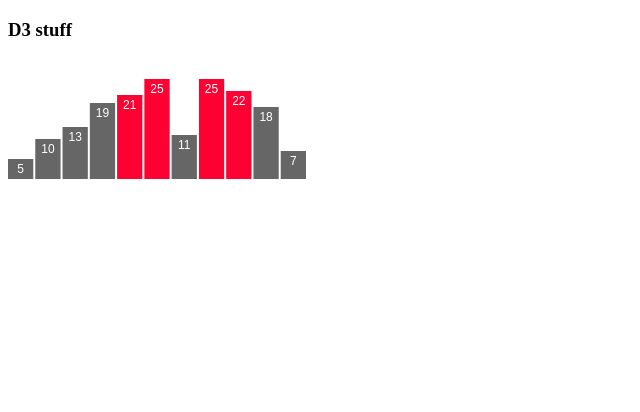
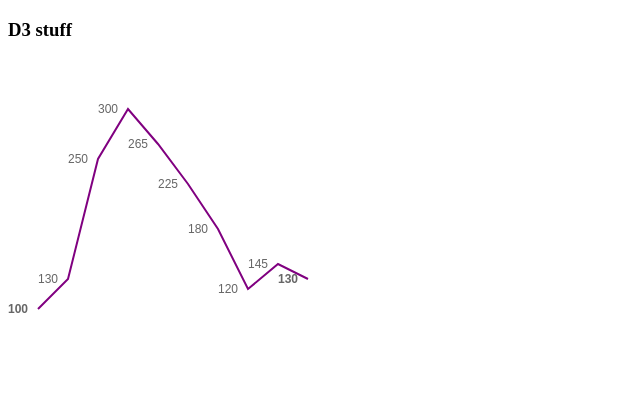
Before and after one commit to rmoncrief/D3tutorials, a plain HTML site: page Project/index.html in a window 1280 px wide. Shown: the whole page, without its empty margins (0-640 px from the left). Drawn offline with Linux system fonts and the light colour scheme.

Commit message:
finished the linegraph.

```diff
--- a/Project/index.html
+++ b/Project/index.html
@@ -3,12 +3,14 @@
   <head>
     <title>Drawing svg shapes with D3</title>
     <script type="text/javascript" src="bower_components/d3/d3.js"></script>
+    <!-- <script src="http://d3js.org/d3.v3.min.js" charset="utf-8"></script> -->
   </head>
   <body>
 
     <h3>D3 stuff</h3>
     <!-- <script type="text/javascript" src="shapes.js"></script> -->
     <!-- <script type="text/javascript" src="drawingWithData.js"></script> -->
-    <script type="text/javascript" src="barchart.js"></script>
+    <!-- <script type="text/javascript" src="barchart.js"></script> -->
+    <script type="text/javascript" src="linechart.js"></script>
   </body>
 </html>
--- /dev/null
+++ b/Project/linechart.js
@@ -0,0 +1,54 @@
+var h = 350;
+var w = 400;
+
+ms = [
+  {"Month": 10, "sales": 100},
+  {"Month": 20, "sales": 130},
+  {"Month": 30, "sales": 250},
+  {"Month": 40, "sales": 300},
+  {"Month": 50, "sales": 265},
+  {"Month": 60, "sales": 225},
+  {"Month": 70, "sales": 180},
+  {"Month": 80, "sales": 120},
+  {"Month": 90, "sales": 145},
+  {"Month": 100, "sales": 130}
+];
+
+var lineFun = d3.line()
+    .x(function(d) { return d.Month * 3; })
+    .y(function(d) { return h - d.sales; })
+
+var svg = d3.select("body")
+            .append("svg")
+              .attr("width", w)
+              .attr("height", h);
+
+var viz = svg.selectAll("path")
+              .data([ms])
+              .enter()
+              .append("path")
+              .attr("d", lineFun)
+              .attr("stroke", "purple")
+              .attr("stroke-width", 2)
+              .attr("fill", "none");
+
+var labels = svg.selectAll("text")
+                .data(ms)
+                .enter()
+                .append("text")
+                .text( function (d) { return d.sales;})
+                  .attr("x", function(d) { return d.Month * 3 - 30 })
+                  .attr("y", function(d) { return h - d.sales; })
+                  .attr("font-family", "sans-serif")
+                  .attr("font-size", "12px")
+                  .attr("fill","#666666")
+                  .attr("text-anchor","start")
+                  .attr("dy",".35em")
+                  .attr("font-weight", function(d,i) {
+                    if (i === 0 || i === (ms.length-1)) {
+                      return "bold";
+                    }
+                    else {
+                      return "normal";
+                    }
+                  })
```
Also changed, not shown: Project/scatterplot.js (added).
